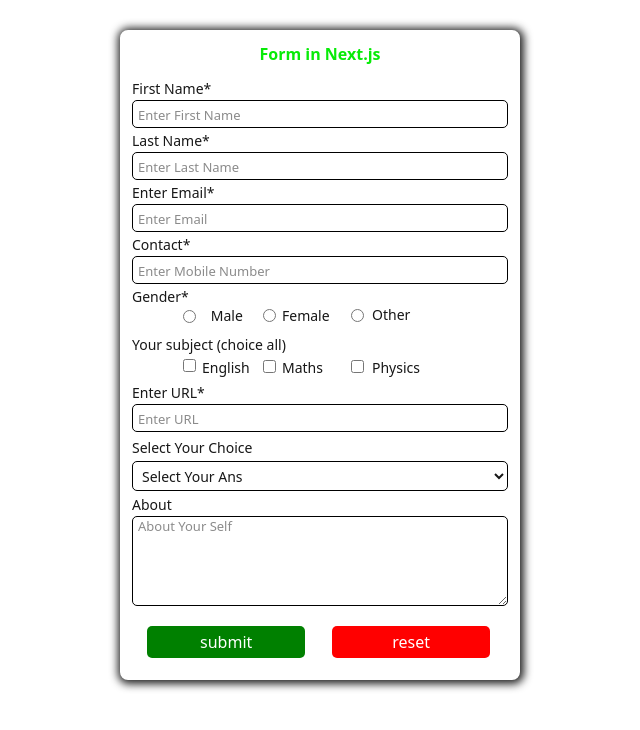
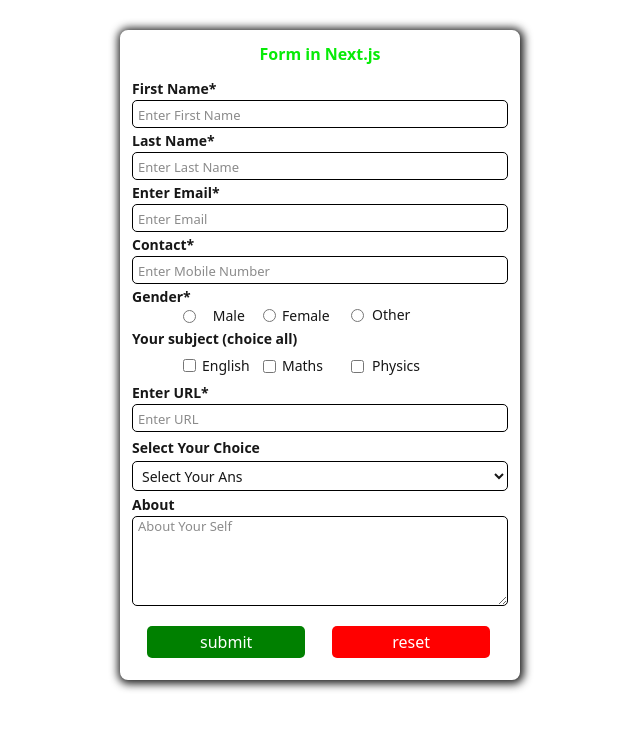
Before and after one commit to hasanshash50-max/forms, a Next.js app: page /ready in a window 1280 px wide. Shown: the top 730 px of the page, without its empty margins (320-960 px from the left). Built offline with nearby package versions, Linux system fonts and the light colour scheme.

Commit message:
move forms

```diff
--- a/app/ready/forms.css
+++ b/app/ready/forms.css
@@ -44,7 +44,7 @@ input:hover{
 label{
     margin: 0px 10px;
     font-size: 14px;
-    font-weight: 500;
+    font-weight: bolder;
 }
 #read{
     position: absolute;
@@ -68,22 +68,26 @@ label{
     position: relative;
     left: 2px;
     bottom: -19px;
+    font-weight: 400;
 }
 #female{
     position: absolute;
     left: 150px;
     bottom: 352px;
+    font-weight: 400;
 }
 #other{
     position: absolute;
     left: 240px;
     bottom: 353px;
+    font-weight: 400;
     width: 15px;
 }
 #box{
     position: absolute;
     left: 70px;
-    bottom: 300px;
+    bottom: 302px;
+    font-weight: 400;
 }
 #check{
     position: absolute;
@@ -94,7 +98,8 @@ label{
 #box1{
     position: absolute;
     left: 150px;
-    bottom: 300px;
+    bottom: 302px;
+    font-weight: 400;
 }
 #check1{
     position: absolute;
@@ -105,13 +110,18 @@ label{
 #box2{
     position: absolute;
     left: 240px;
-    bottom: 300px;
+    bottom: 302px;
+    font-weight: 400;
 }
 #check2{
     position: absolute;
     left: 218px;
     bottom: 305px;
     width: 15px;
+}
+#sub{
+    position: absolute;
+    top: 296px;
 }
 select{
     border: solid 1px #000;
--- a/app/ready/page.js
+++ b/app/ready/page.js
@@ -74,7 +74,7 @@ export default function() {
 
                 <br></br><br></br>
 
-                <label>Your subject (choice all)</label>
+                <label id="sub">Your subject (choice all)</label>
 
                 <label id="box">English</label>
                 <input type="checkbox" id="check" name="eng" value="English"></input>
```
